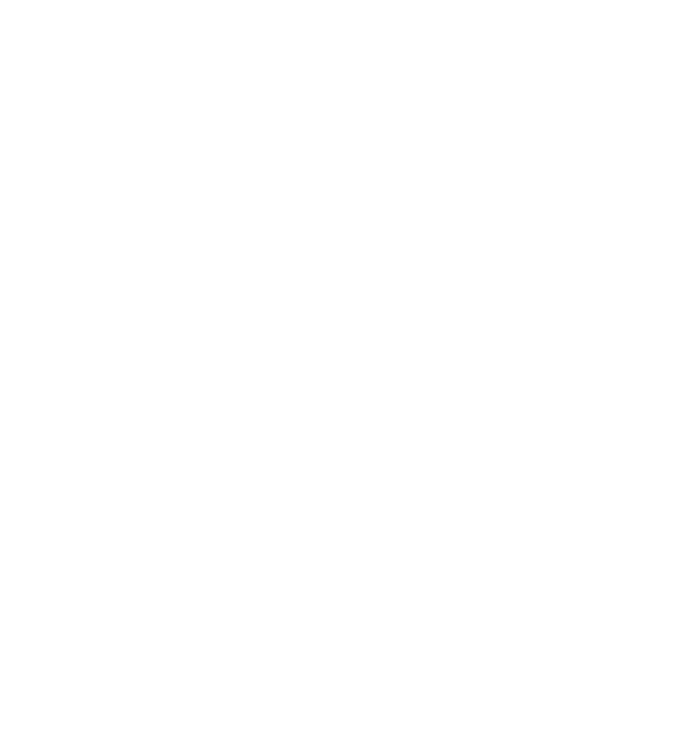
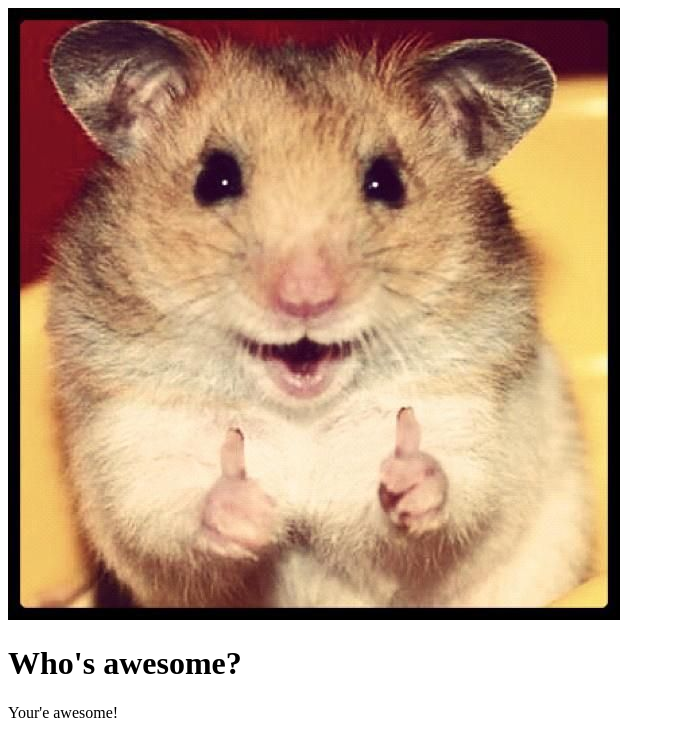
Before and after one commit to junaidhas/Who-s-awesome--html-css-, a plain HTML site: page 6.4 Motivation Meme Project/index.html in a window 1280 px wide. Shown: the whole page, without its empty margins (0-675 px from the left). Drawn offline with Linux system fonts and the light colour scheme.

Commit message:
Update index.html

```diff
--- a/6.4 Motivation Meme Project/index.html
+++ b/6.4 Motivation Meme Project/index.html
@@ -1,16 +1,23 @@
-<!--
-  TODO: Create a motivational post website.
-Style it how ever you like.
-Look at the goal image for inspiration.
-But it must have the following features:
-1. The main h1 text should be using the Regular Libre Baskerville Font from Google Fonts:
-  https://fonts.google.com/specimen/Libre+Baskerville
-2. The text should be white and background black.
-3. Add your own image into the images folder inside assets. It should have a 5px white border.
-4. The text should be center aligned.
-5. Create a div to contain the h1, p and img elements. Adjust the margins so that the image and text are centered on the page.
-  Hint: You horizontally center a div by giving it a width of 50% and a margin-left of 25%.
-  Hint: Set the image to have a width of 100% so it fills the div.
-6. Read about the text-transform property on MDN docs to make the h1 uppercase with CSS.
-  https://developer.mozilla.org/en-US/docs/Web/CSS/text-transform
--->
+<!DOCTYPE html>
+<html lang="en">
+<head>
+  <meta charset="UTF-8">
+  <meta name="viewport" content="width=device-width, initial-scale=1.0">
+  <title>Motivation Meme</title>
+  <link rel="stylesheet" href="./style.css">
+  <link rel="preconnect" href="https://fonts.googleapis.com">
+  <link rel="preconnect" href="https://fonts.gstatic.com" crossorigin>
+  <link href="https://fonts.googleapis.com/css2?family=Libre+Baskerville&display=swap" rel="stylesheet">
+
+
+</head>
+
+<body>
+  <div class="poster">
+    <img class="motivation-img" src="./assets/images/hamster-img.jpg" src="hamster thumbs up">
+    <h1>Who's awesome?</h1>
+    <p>Your'e awesome!</p>
+  </div>
+
+</body>
+</html>
```
